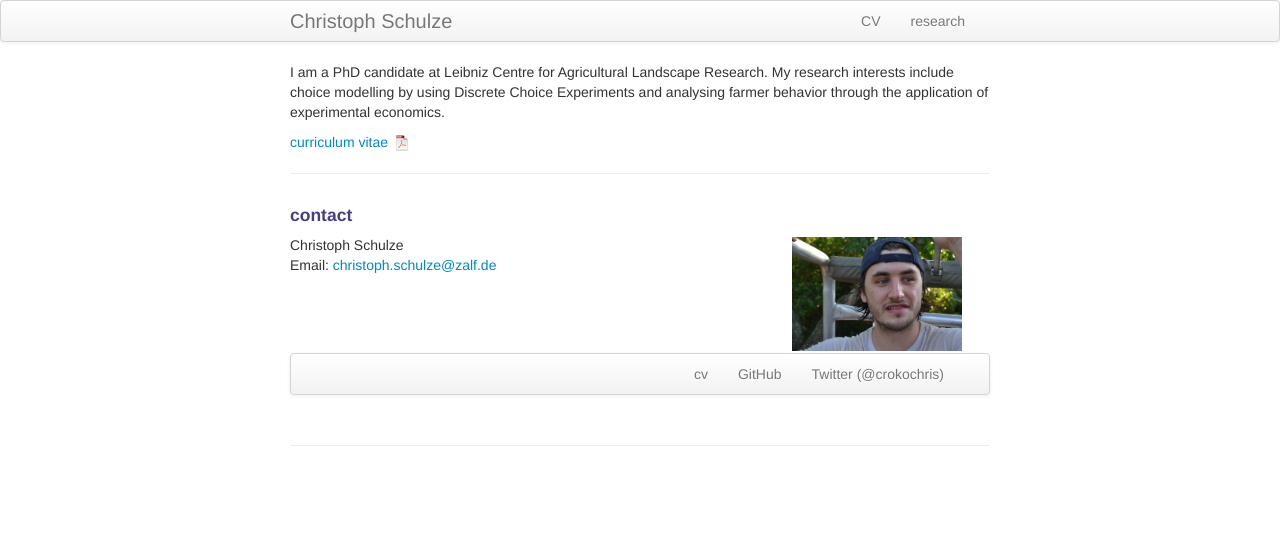
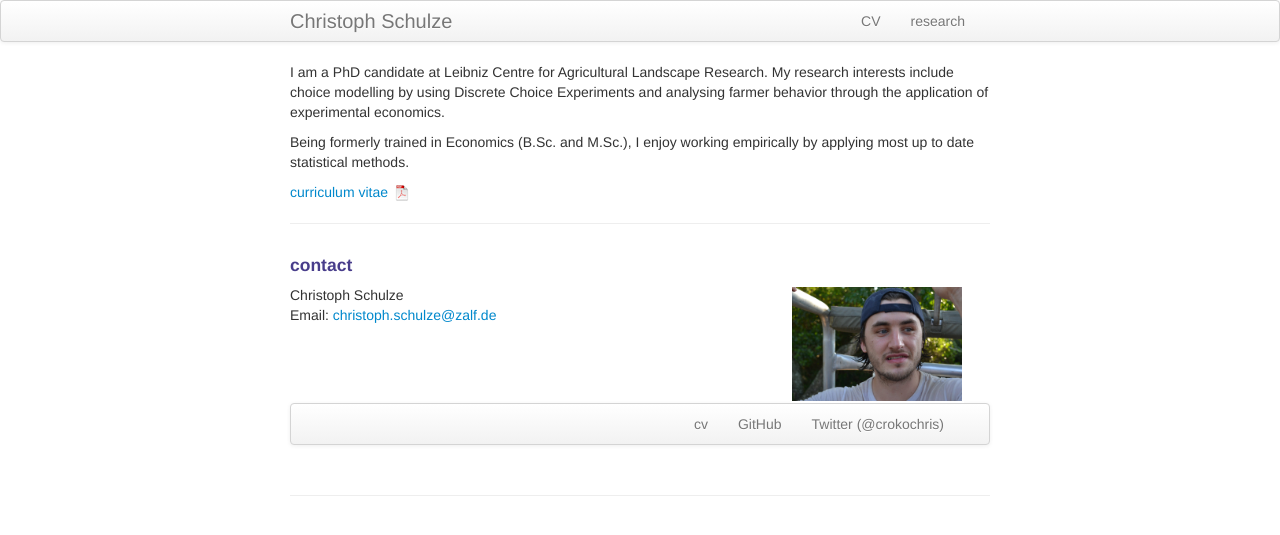
Before and after one commit to crokology/crokology.github.io, a Jekyll site: the page built from index.md, in a window 1280 px wide. Shown: the top 535 px of the page. Built offline with Jekyll 4.4.1, drawn with Linux system fonts in a browser that asks for light colours.

Commit message:
Update index.md

```diff
--- a/index.md
+++ b/index.md
@@ -6,6 +6,8 @@ keywords: Discrete Choice Experiments, Ecological Economics, Ecosystem Services,
 ---
 
 I am a PhD candidate at Leibniz Centre for Agricultural Landscape Research. My research interests include choice modelling by using Discrete Choice Experiments and analysing farmer behavior through the application of experimental economics.
+
+Being formerly trained in Economics (B.Sc. and M.Sc.), I enjoy working empirically by applying most up to date statistical methods.
 
 [curriculum vitae ![CV as pdf]({{ BASE_PATH }}/pages/icons16/pdf-icon.png)]({{ BASE_PATH }}/assets/CV.pdf)<br/>
 
```
